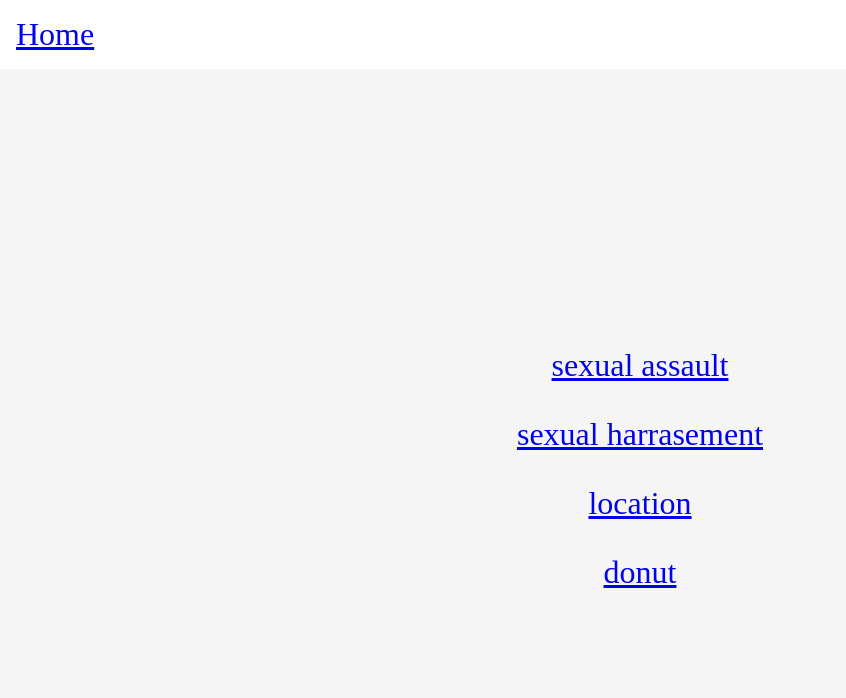
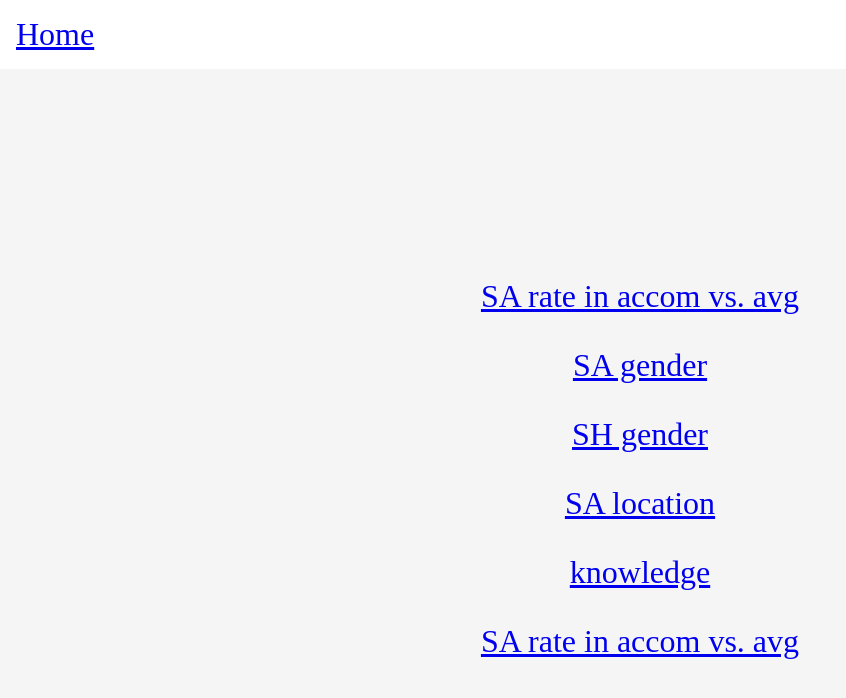
Before and after one commit to LookRain/NSSS-data-viz, a Nuxt app: page / in a window 1280 px wide. Shown: the top 698 px of the page, without its empty margins (0-846 px from the left). Built offline with nearby package versions, Linux system fonts and the light colour scheme.

Commit message:
update home page and accom-avg chart

```diff
--- a/pages/accomm-vs-avg.vue
+++ b/pages/accomm-vs-avg.vue
@@ -3,12 +3,12 @@
 </template>
 
 <script setup>
-import VChart, {THEME_KEY} from 'vue-echarts';
-import 'echarts';
+import VChart, { THEME_KEY } from "vue-echarts";
+import "echarts";
 
 const rawData = [
-  {value: 4.5, itemStyle: {color: 'green'}},
-  {value: 8.8, itemStyle: {color: 'red'}},
+  { value: 4.5, itemStyle: { color: "black" } },
+  { value: 8.8, itemStyle: { color: "#c23531" } },
 ];
 // const colors = [
 //   '#c23531',
@@ -26,21 +26,25 @@ const rawData = [
 
 const option = ref({
   xAxis: {
-    type: 'category',
-    data: ['Average', 'Student Residences'],
+    type: "category",
+    data: ["Average", "Student Residences"],
     axisLabel: {
       fontSize: 25,
       // inside: true,
-      color: 'black',
+      color: "black",
     },
   },
   yAxis: {
-    type: 'value',
-    fontSize: 50,
-    color: '#999',
-    name: '%',
+    type: "value",
+    axisLabel: {
+      fontSize: 25,
+      // inside: true,
+      color: "black",
+    },
+    color: "#999",
+    name: "%",
   },
-  backgroundColor: 'white',
+  backgroundColor: "white",
   // visualMap: {
   //   show: false,
   //   type: "piecewise",
@@ -53,14 +57,14 @@ const option = ref({
   series: [
     {
       data: rawData,
-      type: 'bar',
+      type: "bar",
       // showBackground: true,
       //color: "#c23531",
       label: {
         show: true, // This line makes the label visible
-        formatter: '{c}%',
-        position: 'top', // This line sets the position of the label
-        color: 'black', // This line sets the color of the label text
+        formatter: "{c}%",
+        position: "top", // This line sets the position of the label
+        color: "black", // This line sets the color of the label text
         fontSize: 36,
       },
       animationDelay: function (idx) {
--- a/pages/index.vue
+++ b/pages/index.vue
@@ -1,10 +1,12 @@
 <template>
   <!-- index page for sa.vue sh.vue -->
   <main>
-    <NuxtLink to="/sa">sexual assault</NuxtLink>
-    <NuxtLink to="/sh">sexual harrasement</NuxtLink>
-    <NuxtLink to="/location">location</NuxtLink>
-    <NuxtLink to="/donut">donut</NuxtLink>
+    <NuxtLink to="/accomm-vs-avg">SA rate in accom vs. avg</NuxtLink>
+    <NuxtLink to="/sa">SA gender</NuxtLink>
+    <NuxtLink to="/sh">SH gender</NuxtLink>
+    <NuxtLink to="/location">SA location</NuxtLink>
+    <NuxtLink to="/donut">knowledge</NuxtLink>
+    <NuxtLink to="/accomm-vs-avg">SA rate in accom vs. avg</NuxtLink>
   </main>
 </template>
 
```
